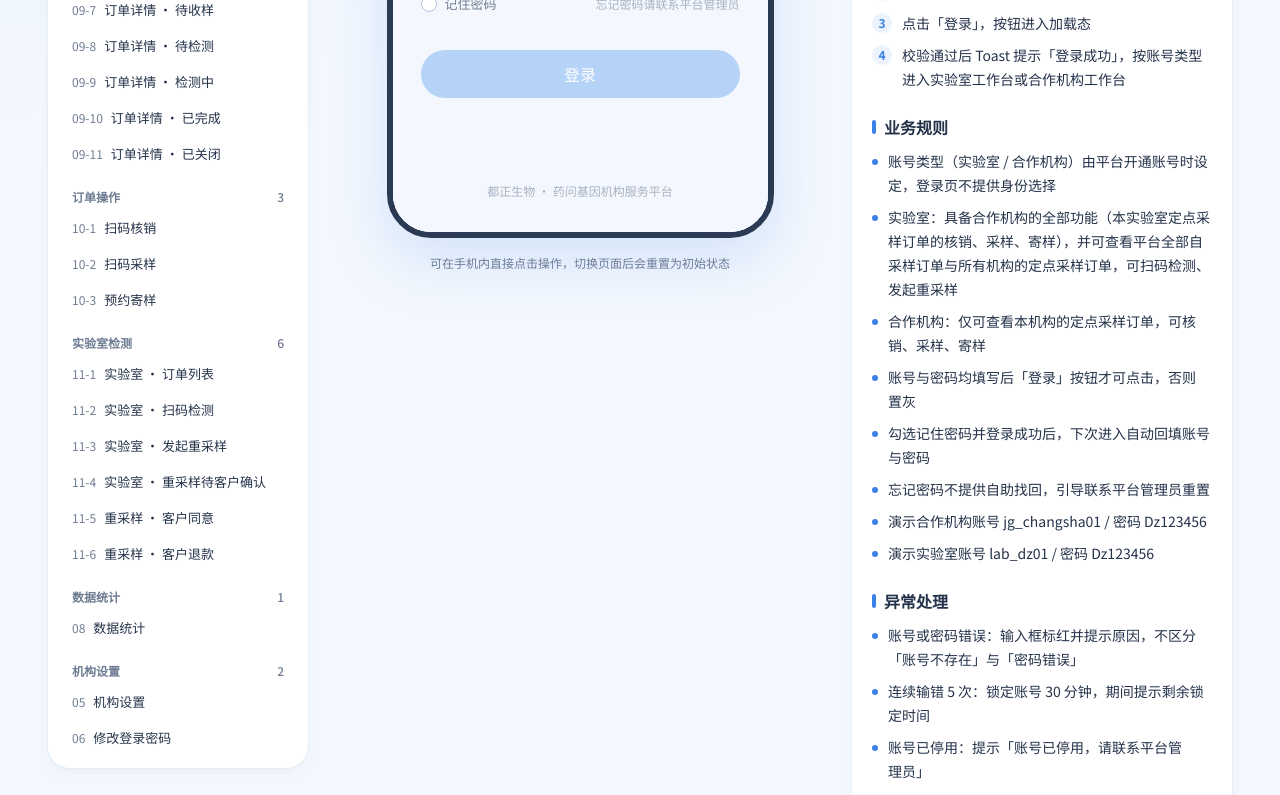
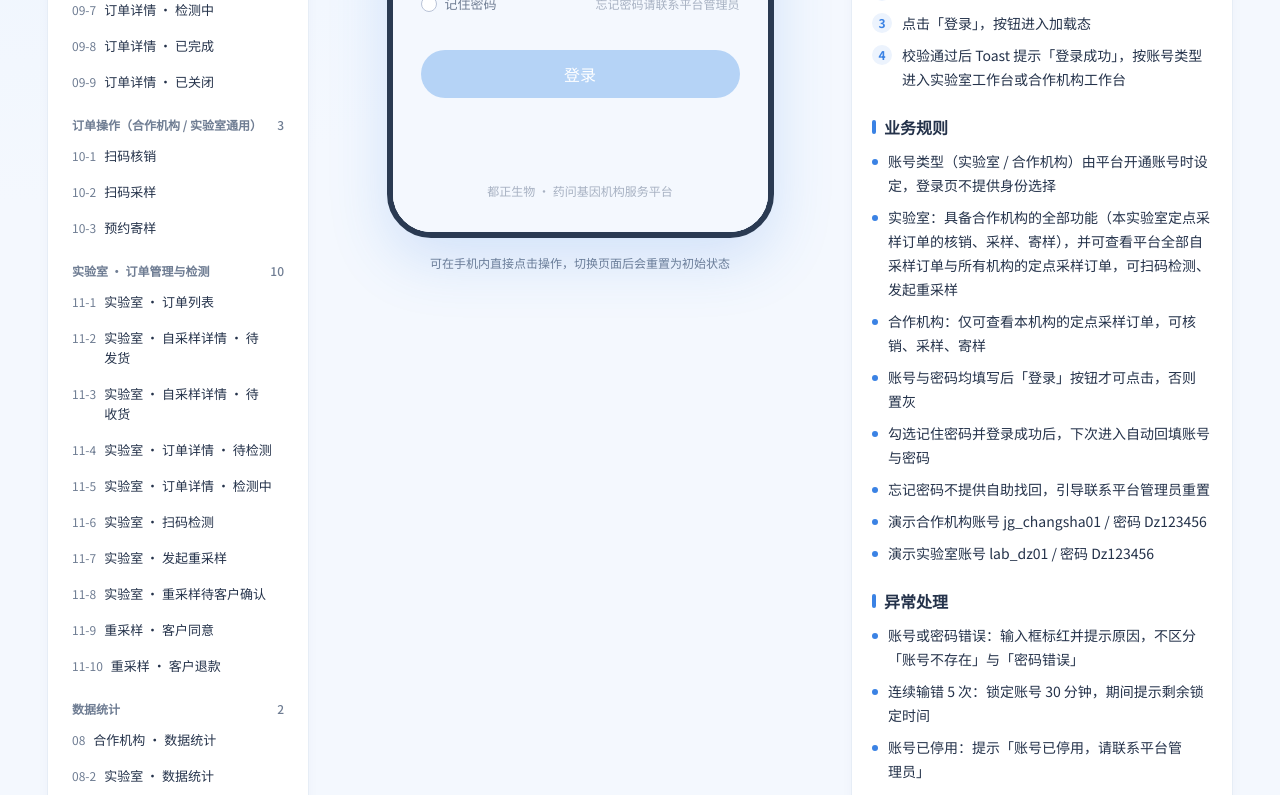
Before and after one commit to Bonye1986/douzheng-jigou, a Next.js app: page / in a window 1280 px wide. Shown: the part 760-1555 px from the top of the page. Built offline with nearby package versions, Linux system fonts and the light colour scheme.

Commit message:
Update page groups and specs for lab/partner roles

```diff
--- a/app/page.tsx
+++ b/app/page.tsx
@@ -137,7 +137,7 @@ const sections: BoardSection[] = [
         ],
         rules: [
           '待核销、待采样仅统计本实验室的定点采样订单；待检测、检测中统计全部自采样与定点采样订单，均为实时数量',
-          '核销、采样、寄样仅可操作本实验室的定点采样订单，不可代外包机构操作',
+          '核销、采样、寄样仅可操作本实验室的定点采样订单，不可代外包机构操作；外包机构与自采样订单仅可扫码检测（待检测）与重采样（待检测 / 检测中），其他状态仅可查看',
           '动态按时间倒序展示，工作台仅展示最新 4 条',
         ],
         exceptions: ['暂无动态：展示空状态「暂无业务动态」', '登录状态失效：提示「登录已过期」并返回登录页'],
@@ -162,22 +162,22 @@ const sections: BoardSection[] = [
   },
   {
     key: 'orders',
-    title: '订单列表',
+    title: '合作机构 · 订单列表',
     screens: orderListScreens,
   },
   {
     key: 'order-detail',
-    title: '订单详情',
+    title: '合作机构 · 订单详情',
     screens: orderDetailScreens,
   },
   {
     key: 'order-flow',
-    title: '订单操作',
+    title: '订单操作（合作机构 / 实验室通用）',
     screens: orderFlowScreens,
   },
   {
     key: 'lab',
-    title: '实验室检测',
+    title: '实验室 · 订单管理与检测',
     screens: labOrderScreens,
   },
   {
@@ -186,11 +186,11 @@ const sections: BoardSection[] = [
     screens: [
       {
         id: '08',
-        title: '数据统计',
-        summary: '按时间段与订单状态统计本机构业务数据，展示成交金额、订单趋势、状态分布、检测项目排行与订单明细',
+        title: '合作机构 · 数据统计',
+        summary: '按时间段与订单状态统计本机构定点采样订单，展示成交金额、订单趋势、状态分布、检测项目排行与订单明细',
         fields: [
           '时间段：今日 / 近7天 / 近30天 / 本月 / 自定义（开始日期、结束日期），下方显示日期范围与天数',
-          '状态筛选：全部 / 待付款 / 待核销 / 待采样 / 待寄样 / 检测中 / 已完成 / 已关闭',
+          '状态筛选：全部 + 各订单状态（待付款 / 待核销 / 待采样 / 待寄样 / 待收样 / 待检测 / 检测中 / 已完成 / 已关闭）',
           '核心指标：成交金额（元）、订单数、客单价、已出报告',
           '订单趋势：柱状图，可切换订单量 / 金额，显示合计或选��时段数值',
           '状态分布：各状态订单数、占比与进度条',
@@ -210,6 +210,7 @@ const sections: BoardSection[] = [
           '自定义日期不能晚于今日；开始日期晚于结束日期时自动对调',
           '订单明细按下单时间倒序，最多显示最近 20 单',
           '状态分布占比以当前时间段的全部订单为基数，不受状态筛选影响',
+          '统计数据与订单列表、工作台待办使用同一份订单数据，各状态数量一致',
         ],
         exceptions: [
           '当前筛选无订单：排行与明细显示「当前筛选条件下暂无订单」，指标显示为 0',
@@ -217,6 +218,22 @@ const sections: BoardSection[] = [
           '登录状态失效：提示「登录已过期」并返回登录页',
         ],
         node: <InstitutionApp initialTab="stats" />,
+      },
+      {
+        id: '08-2',
+        title: '实验室 · 数据统计',
+        summary: '实验室账号的数据统计，统计范围为平台全部订单（自采样 + 本实验室及各外包机构的定点采样订单），模块与合作机构一致',
+        fields: [
+          '时间段、核心指标、订单趋势、检测项目排行、订单明细：同合作机构',
+          '状态筛选与状态分布：在合作机构基础上增加自采样专属的「待发货」「待收货」',
+        ],
+        flow: ['操作方式同合作机构数据统计', '点击订单明细进入订单详情，按实验室权限展示操作按钮'],
+        rules: [
+          '统计口径与实验室订单列表「全部」一致，各状态数量与订单列表状态标签数量一致',
+          '成交金额与客单价只统计已付款订单',
+        ],
+        exceptions: ['当前筛选无订单：显示空状态，指标为 0', '数据加载失败：保留上次结果并提示重试'],
+        node: <InstitutionApp role="lab" initialTab="stats" />,
       },
     ],
   },
--- a/components/design/order-screens.tsx
+++ b/components/design/order-screens.tsx
@@ -1,30 +1,30 @@
 import type { BoardScreen } from './design-board'
 import { InstitutionApp } from '@/components/mini/institution-app'
-import { labStatusActions, orderStatuses, orders, statusActions, type OrderAction, type OrderStatus } from '@/components/mini/orders-data'
+import {
+  canSeeOrder,
+  labStatusActions,
+  orderStatuses,
+  orders,
+  statusActions,
+  type OrderAction,
+  type OrderStatus,
+} from '@/components/mini/orders-data'
+import { historyOrders } from '@/components/mini/stats-data'
+import { institution } from '@/components/mini/workbench-data'
 
 type DetailSpec = Pick<BoardScreen, 'summary' | 'fields' | 'flow' | 'rules' | 'exceptions'>
 
-const detailSpecs: Record<OrderStatus, DetailSpec> = {
+const allOrders = [...orders, ...historyOrders]
+
+const commonDetailField = '通用模块：检测项目与金额、受检人信息（姓名、性别、年龄、手机号）、订单号（可复制）、订单跟踪时间轴'
+
+const detailSpecs: Partial<Record<OrderStatus, DetailSpec>> = {
   unpaid: {
     summary: '用户已下单但尚未支付的订单详情，机构仅可查看，等待用户完成支付',
     fields: ['状态头：「待付款」+ 剩余支付时间提示', '金额区：应付金额', '订单信息：订单号、下单时间（不展示支付方式与支付时间）'],
     flow: ['在订单列表点击待付款订单进入', '查看订单与受检人信息', '用户完成支付后订单自动流转至「待核销」'],
     rules: ['机构端无操作按钮，不可代付或修改金额', '下单后 30 分钟未支付自动关闭，流转至「已关闭」，关闭原因为「超时未支付」'],
     exceptions: ['停留期间订单超时关闭：返回列表时刷新状态，详情页展示已关闭信息'],
-  },
-  toDeliver: {
-    summary: '用户已支付的自采样订单详情，平台待寄出采样盒（仅实验室可见）',
-    fields: ['状态头：「待发货」+「平台待寄出采样盒」', '金额区：实付金额', '订单信息：订单号、采样方式「自采样」、下单时间、支付方式、支付时间', '订单跟踪：「用户下单」「支付成功」节点'],
-    flow: ['平台仓库打包采样盒并通过顺丰寄出', '寄出后订单自动流转至「待收货」'],
-    rules: ['自采样订单专属状态，合作机构不可见', '实验室页面无底部操作栏，仅可查看', '支付成功后 24 小时内寄出采样盒'],
-    exceptions: ['用户申请退款：未发货订单可直接退款并关闭'],
-  },
-  toArrive: {
-    summary: '采样盒运输中、等待用户签收的自采样订单详情（仅实验室可见）',
-    fields: ['状态头：「待收货」+「采样盒运输中」', '订单跟踪：新增「寄出采样盒」节点', '底部操作栏：「查看物流」'],
-    flow: ['点击「查看物流」查看采样盒寄送轨迹', '用户签收后自行采样并寄回，寄回后订单流转至「待收样」'],
-    rules: ['自采样订单专属状态，合作机构不可见', '客户同意重采样后，自采样订单回到「待收货」，平台重新寄出采样盒'],
-    exceptions: ['采样盒运输超 72 小时未签收：平台客服介入跟进'],
   },
   toVerify: {
     summary: '用户已支付、待到店核销的订单详情，机构核对受检人信息后扫码核销',
@@ -55,17 +55,17 @@ const detailSpecs: Record<OrderStatus, DetailSpec> = {
     exceptions: ['物流信息暂未更新：提示「快递员揽收后更新轨迹」', '运输超 72 小时未签收：平台客服介入跟进'],
   },
   toTest: {
-    summary: '实验室已签收、等待上机检测的订单详情（合作机构视角）',
+    summary: '实验室已签收、等待上机检测的订单详情，合作机构仅可查看',
     fields: ['状态头：「待检测」', '订单跟踪：新增「实验室签收」节点'],
     flow: ['查看样本签收信息', '实验室扫码检测后订单流转至「检测中」'],
-    rules: ['合作机构页面无底部操作栏，仅可查看', '实验室账号底部操作栏为「重采样」「扫码检测」，见「实验室 · 订单详情」'],
+    rules: ['合作机构页面无底部操作栏，仅可查看', '检测、重采样由实验室操作，见「实验室 · 订单管理」分组'],
     exceptions: ['实验室发起重采样：顶部新增「重采样」卡片，状态旁显示「重采样待确认」，等待客户选择'],
   },
   testing: {
-    summary: '样本正在实验室检测的订单详情（合作机构视角）',
+    summary: '样本正在实验室检测的订单详情，合作机构仅可查看',
     fields: ['状态头：「检测中」+「报告出具后将通知用户」', '订单跟踪：新增「开始检测」节点，含检测人', '订单信息：新增检测时间、检测人员'],
     flow: ['在订单跟踪时间轴查看「开始检测」节点', '报告出具后订单自动流转至「已完成」并通知用户'],
-    rules: ['合作机构页面无底部操作栏，仅可查看', '实验室账号可「重采样」', '检测周期以检测项目说明为准'],
+    rules: ['合作机构页面无底部操作栏，仅可查看', '检测周期以检测项目说明为准'],
     exceptions: ['实验室发起重采样：顶部新增「重采样」卡片，等待客户选择'],
   },
   done: {
@@ -132,8 +132,8 @@ export const labOrderScreens: BoardScreen[] = [
       '搜索框：订单号 / 样本编码 / 用户姓名 / 手机号 / 机构名称',
       '筛选入口：搜索框右侧「筛选」按钮，已设置条件时按钮高亮并显示角标',
       '筛选弹层：采样方式（全部 / 自采样 / 定点采样）、订单归属（全部 / 本机构订单 / 外包机构订单）、订单状态（全部 + 当前采样方式下的具体状态），底部「重置」「确定」',
-      '已选采样方式条：搜索框下方显示已选采样方式标签，点击 × 清除',
-      '状态标签：全部 + 当前采样方式下的状态，数量随采样方式筛选变化',
+      '已选条件条：搜索框下方显示已选的采样方式 / 订单归属标签，点击 × 单独清除',
+      '状态标签：全部 + 当前采样方式下的状态，数量随筛选条件实时变化；列表顶部不展示状态提示语',
       '订单卡片：在受检人下方新增来源行——「自采样」绿色标签，或「定点」蓝色标签 + 采样机构名称',
     ],
     flow: [
@@ -148,6 +148,7 @@ export const labOrderScreens: BoardScreen[] = [
     rules: [
       '数据权限：实验室可查看平台全部自采样订单与所有机构的定点采样订单',
       '订单归属：本机构订单 = 用户选择到本实验室定点采样的订单；外包机构订单 = 其他合作机构的定点采样订单；自采样订单不属于任一归属',
+      '筛选结果须与条件完全一致：选择「本机构订单」时列表只展示采样机构为「本实验室」的定点采样订单',
       '自采样状态流转：待付款 → 待发货 → 待收货 → 待收样 → 待检测 → 检测中 → 已完成',
       '定点采样状态流转：待付款 → 待核销 → 待采样 → 待寄样 → 待收样 → 待检测 → 检测中 → 已完成',
       '「待发货」「待收货」仅自采样订单有，「待核销」「待采样」「待寄样」仅定点采样订单有',
@@ -163,8 +164,9 @@ export const labOrderScreens: BoardScreen[] = [
     exceptions: ['筛选或搜索无结果：展示空状态', '网络异常：展示加载失败提示，下拉刷新重试'],
     node: <InstitutionApp role="lab" initialTab="orders" />,
   },
+  ...labDetailScreens(),
   {
-    id: '11-2',
+    id: '11-6',
     title: '实验室 · 扫码检测',
     summary: '实验室扫描样本管上的样本编码，确认后对应订单由「待检测」变更为「检测中」',
     fields: [
@@ -177,7 +179,7 @@ export const labOrderScreens: BoardScreen[] = [
       '从待检测订单「扫码检测」或工作台「扫码检测」进入，自动唤起摄像头',
       '对准样本管条码自动识别，或点击「手动输入」填写样本编码后点击「确认」',
       '弹出确认弹层，核对信息后点击「确认检测」',
-      'Toast 提示「已开始检测」，订单状态变更为「检测中」并进入订单详情，订单跟踪新增「开始检测」节点',
+      'Toast 提���「已开始检测」，订单状态变更为「检测中」并进入订单详情，订单跟踪新增「开始检测」节点',
     ],
     rules: [
       '仅「待检测」且未发起重采样的订单可扫码检测',
@@ -195,7 +197,7 @@ export const labOrderScreens: BoardScreen[] = [
     node: <InstitutionApp role="lab" initialTab="orders" initialFlow={{ type: 'detect', orderId: '6' }} />,
   },
   {
-    id: '11-3',
+    id: '11-7',
     title: '实验室 · 发起重采样',
     summary: '样本不合格或检测失败时，实验室对待检测 / 检测中订单发起重采样，通知客户确认',
     fields: [
@@ -218,7 +220,7 @@ export const labOrderScreens: BoardScreen[] = [
     node: <InstitutionApp role="lab" initialTab="orders" initialOrderId="14" initialResampleId="14" />,
   },
   {
-    id: '11-4',
+    id: '11-8',
     title: '实验室 · 重采样待客户确认',
     summary: '已发起重采样的订单详情，底部按钮显示「待客户确认」且不可点击，根据客户选择决定订单后续状态',
     fields: [
@@ -241,17 +243,17 @@ export const labOrderScreens: BoardScreen[] = [
     node: <InstitutionApp role="lab" initialTab="orders" initialOrderId="15" />,
   },
   {
-    id: '11-5',
+    id: '11-9',
     title: '重采样 · 客户同意',
     summary: '客户同意重采样后，定点采样订单回到「待采样」，合作机构为客户重新扫码采��',
     fields: ['状态头：「待采样」', '重采样卡片：「客户已同意重采样」+ 客户确认时间 + 原样本编号', '订单跟踪：发起重采样 → 客户同意重采样', '底部操作栏：「扫码采样」'],
     flow: ['客户到店后，机构点击「扫码采样」绑定新的采样盒', '之后按正常流程寄样、收样、检测'],
-    rules: ['订单列表状态旁显示「重采样」标签', '重采样不再重新核销，不产生额外费用'],
+    rules: ['订单列表状态旁显示「重采样」标签', '重采样不再重新���销，不产生额外费用'],
     exceptions: ['新样本编码与原编码相同：提示「该样本编码已使用，请更换采样盒」'],
     node: <InstitutionApp initialTab="orders" initialOrderStatus="toSample" initialOrderId="17" />,
   },
   {
-    id: '11-6',
+    id: '11-10',
     title: '重采样 · 客户退款',
     summary: '客户不同意重采样时，订单全额退款并关闭',
     fields: ['状态头：「已关闭」+ 关闭时间（客户确认时间）', '重采样卡片：「客户已选择退款」', '订单信息：关闭原因「客户不同意重采样，已全额退款」', '订单跟踪：发起重采样 → 客户申请退款'],
@@ -343,20 +345,88 @@ export const orderFlowScreens: BoardScreen[] = [
   },
 ]
 
-export const orderDetailScreens: BoardScreen[] = orderStatuses.map((status, index) => {
-  const order = orders.find((o) => o.status === status.key) ?? orders[0]
-  const spec = detailSpecs[status.key]
+export const orderDetailScreens: BoardScreen[] = orderStatuses
+  .filter((status) => status.modes.includes('onsite'))
+  .map((status, index) => {
+    const order =
+      allOrders.find((o) => o.status === status.key && canSeeOrder(o, 'partner', institution.code)) ?? orders[0]
+    const spec = detailSpecs[status.key]!
     return {
       id: `09-${index + 1}`,
       title: `订单详情 · ${status.label}`,
       summary: spec.summary,
-    fields: [
-      ...spec.fields,
-      '通用模块：检测项目与金额、受检人信息（姓名、性别、年龄、手机号）、订单号（可复制）、订单跟踪时间轴',
-    ],
+      fields: [...spec.fields, commonDetailField],
       flow: [...spec.flow, '点击左上角返回订单列表'],
       rules: spec.rules,
       exceptions: spec.exceptions,
       node: <InstitutionApp initialTab="orders" initialOrderStatus={status.key} initialOrderId={order.id} />,
     }
   })
+
+function getLabDetailSpecs(): { status: OrderStatus; title: string; spec: DetailSpec }[] {
+  return [
+  {
+    status: 'toDeliver',
+    title: '实验室 · 自采样详情 · 待发货',
+    spec: {
+      summary: '用户已支付的自采样订单详情，平台待寄出采样盒，实验室仅可查看',
+      fields: ['状态头：「待发货」+「平台待寄出采样盒」', '金额区：实付金额', '订单信息：订单号、采样方式「自采样」、下单时间、支付方式、支付时间', '订单跟踪：「用户下单」「支付成功」节点'],
+      flow: ['平台仓库打包采样盒并通过顺丰寄出', '寄出后订单自动流转至「待收货」'],
+      rules: ['自采样订单专属状态，合作机构不可见', '页面无底部操作栏，仅可查看', '支付成功后 24 小时内寄出采样盒'],
+      exceptions: ['用户申请退款：未发货订单可直接退款并关闭'],
+    },
+  },
+  {
+    status: 'toArrive',
+    title: '实验室 · 自采样详情 · 待收货',
+    spec: {
+      summary: '采样盒运输中、等待用户签收的自采样订单详情',
+      fields: ['状态头：「待收货」+「采样盒运输中」', '订单跟踪：新增「寄出采样盒」节点', '底部操作栏：「查看物流」'],
+      flow: ['点击「查看物流」查看采样盒寄送轨迹', '用户签收后自行采样并寄回，寄回后订单流转至「待收样」'],
+      rules: ['自采样订单专属状态，合作机构不可见', '客户同意重采样后，自采样订单回到「待收货」，平台重新寄出采样盒'],
+      exceptions: ['采样盒运输超 72 小时未签收：平台客服介入跟进'],
+    },
+  },
+  {
+    status: 'toTest',
+    title: '实验室 · 订单详情 · 待检测',
+    spec: {
+      summary: '实验室已签收样本、等待上机检测的订单详情，自采样与各机构定点采样订单均可操作',
+      fields: ['状态头：「待检测」', '订单信息：采样方式（自采样 / 定点采样 · 机构名称）', '订单跟踪：新增「实验室签收」节点', '底部操作栏：「重采样」「扫码检测」'],
+      flow: ['点击「扫码检测」进入扫码检测页，确认后订单变更为「检测中」', '点击「重采样」弹出重采样确认弹层'],
+      rules: ['已发起重采样待客户确认时，「重采样」变为「待客户确认」置灰，「扫码检测」隐藏'],
+      exceptions: ['订单状态已变化：提示「订单状态已更新」并刷新'],
+    },
+  },
+  {
+    status: 'testing',
+    title: '实验室 · 订单详情 · 检测中',
+    spec: {
+      summary: '样本正在检测的订单详情，检测失败或样本不合格时可发起重采样',
+      fields: ['状态头：「检测中」', '订单信息：新增检测时间、检测人员', '订单跟踪：新增「开始检测」节点，含检测人', '底部操作栏：「重采样」'],
+      flow: ['报告出具后订单自动流转至「已完成」并通知用户', '点击「重采样」弹出重采样确认弹层'],
+      rules: ['检测周期以检测项目说明为准', '已发起重采样待客户确认时，按钮变为「待客户确认」置灰'],
+      exceptions: ['报告出具失败：由实验室发起重采样或联系平台处理'],
+    },
+  },
+]
+}
+
+function labDetailScreens(): BoardScreen[] {
+  return getLabDetailSpecs().map(({ status, title, spec }, index) => {
+    const order =
+      allOrders.find((o) => o.status === status && o.mode === 'self' && !o.resample) ??
+      allOrders.find((o) => o.status === status) ??
+      orders[0]
+    return {
+      id: `11-${index + 2}`,
+      title,
+      summary: spec.summary,
+      fields: [...spec.fields, commonDetailField],
+      flow: [...spec.flow, '点击左上角返回订单列表'],
+      rules: spec.rules,
+      exceptions: spec.exceptions,
+      node: <InstitutionApp role="lab" initialTab="orders" initialOrderStatus={status} initialOrderId={order.id} />,
+    }
+  })
+}
```
Lines whose indentation alone changed are shown as unchanged.
